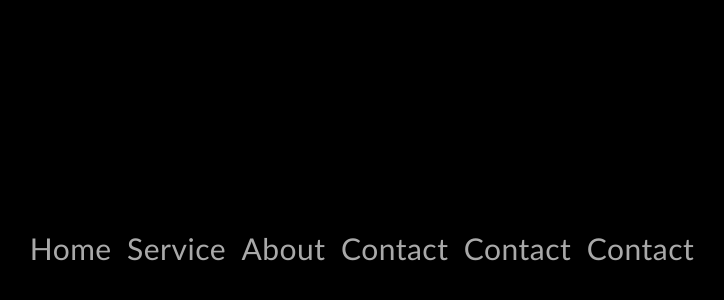
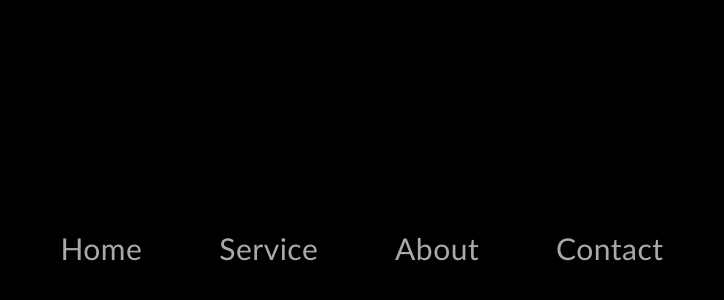
Before and after one commit to somKrooz/Testinggit, a plain HTML site: page index.html in a window 1280 px wide. Shown: the part 152-452 px from the top of the page, without its empty margins (278-1002 px from the left). Drawn offline with Linux system fonts and the light colour scheme.

Commit message:
Updated Files

```diff
--- a/index.html
+++ b/index.html
@@ -15,8 +15,6 @@
         <a href="#Service" >Service</a>
         <a href="#About" >About</a>
         <a href="#Contact" >Contact</a>
-        <a href="#Back" >Contact</a>
-        <a href="#Top" >Contact</a>
 
 
     </nav>
```
